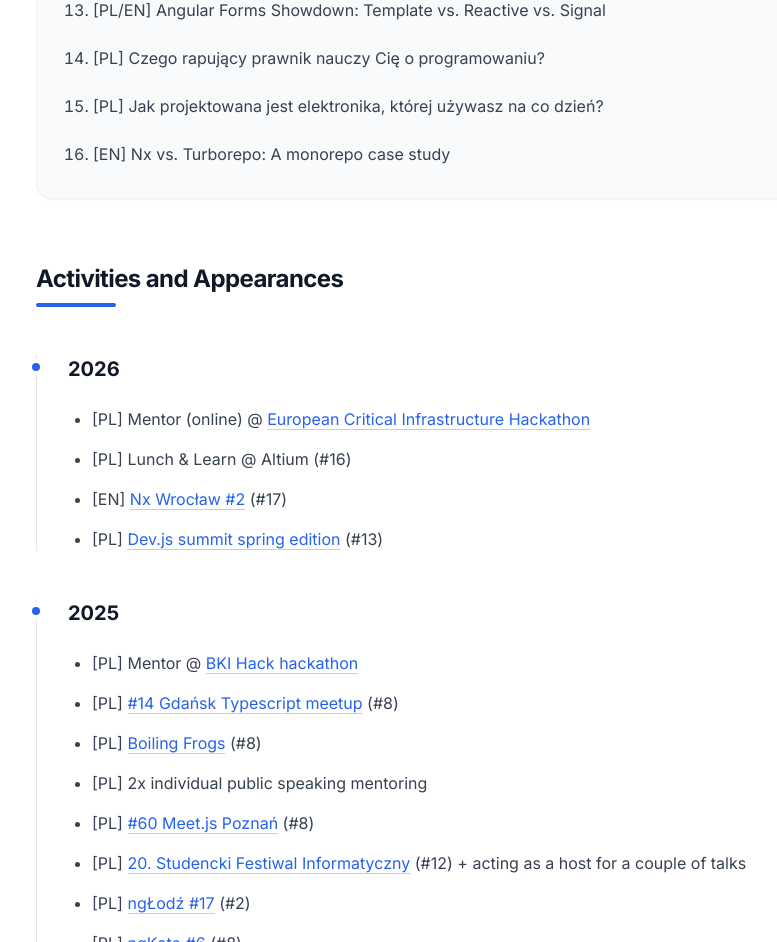
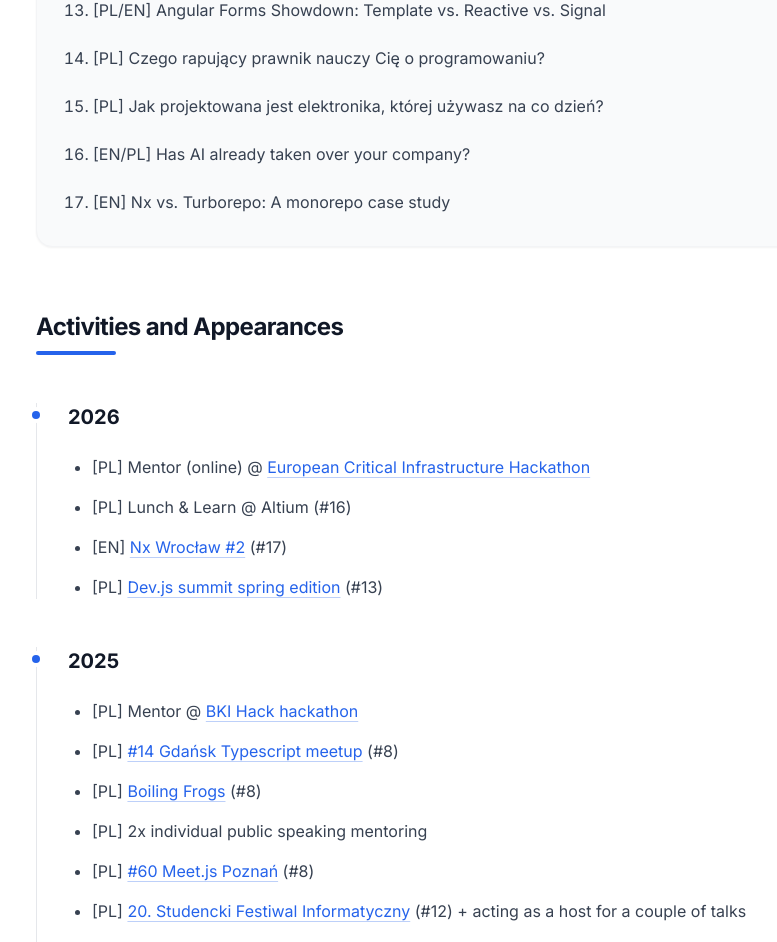
Before and after one commit to superdyzio/superdyzio.github.io, a Next.js app: page /speaker in a window 1280 px wide. Shown: the part 1191-2133 px from the top of the page, without its empty margins (172-949 px from the left). Built offline with nearby package versions, Linux system fonts and the light colour scheme.

Commit message:
add missing talk - has ai already taken over your company

```diff
--- a/src/app/speaker/page.tsx
+++ b/src/app/speaker/page.tsx
@@ -56,6 +56,7 @@
             <li>[PL/EN] Angular Forms Showdown: Template vs. Reactive vs. Signal</li>
             <li>[PL] Czego rapujący prawnik nauczy Cię o programowaniu?</li>
             <li>[PL] Jak projektowana jest elektronika, której używasz na co dzień?</li>
+            <li>[EN/PL] Has AI already taken over your company?</li>
             <li>[EN] Nx vs. Turborepo: A monorepo case study</li>
           </ol>
         </div>
```
